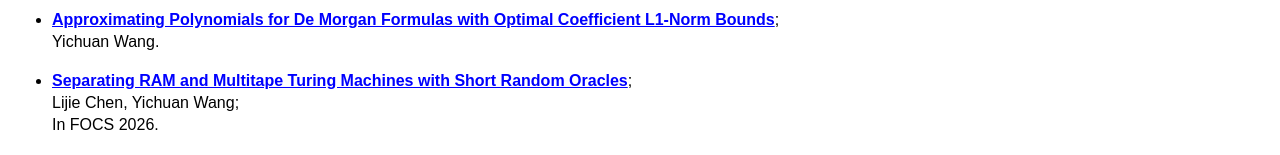
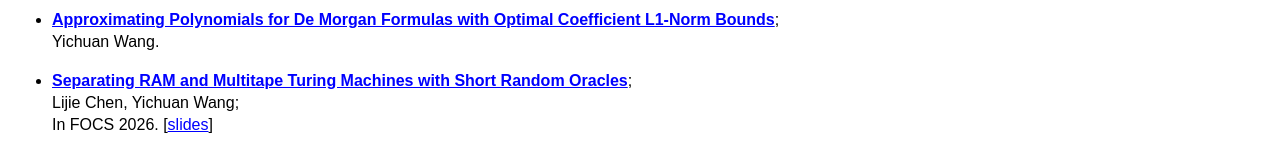
Before and after one commit to wyc908/wyc908.github.io, a plain HTML site: page index.html in a window 1280 px wide. Shown: the part 797-952 px from the top of the page. Drawn offline with Linux system fonts and the light colour scheme; a script that the page names is missing.

Commit message:
focs 26 slides

```diff
--- a/index.html
+++ b/index.html
@@ -74,7 +74,7 @@
 			<li>
 				<strong><a href="https://eccc.weizmann.ac.il/report/2026/006" target="_blank">Separating RAM and Multitape Turing Machines with Short Random Oracles</a></strong>;<br>
 					Lijie Chen, Yichuan Wang;<br>
-					In FOCS 2026.
+					In FOCS 2026. [<a href="https://wyc908.github.io/CW26-slides.pdf" target="_blank">slides</a>]
 			</li>
 			<li>
 				<strong><a href="https://eccc.weizmann.ac.il/report/2026/039" target="_blank">Super-quadratic Lower Bounds for Depth-2 Linear Threshold Circuits</a></strong>;<br>
```
Also changed, not shown: 1 other file.
